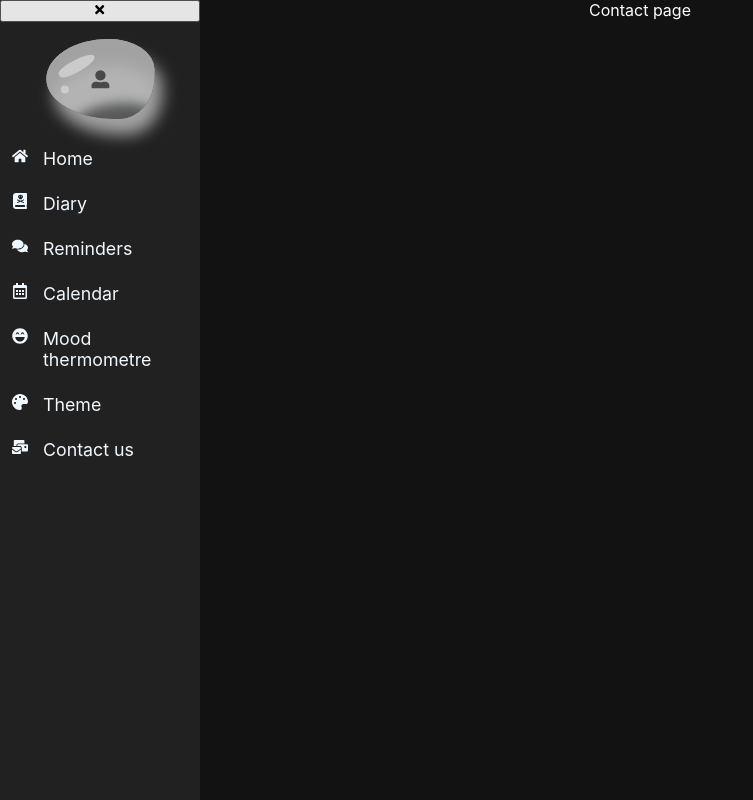
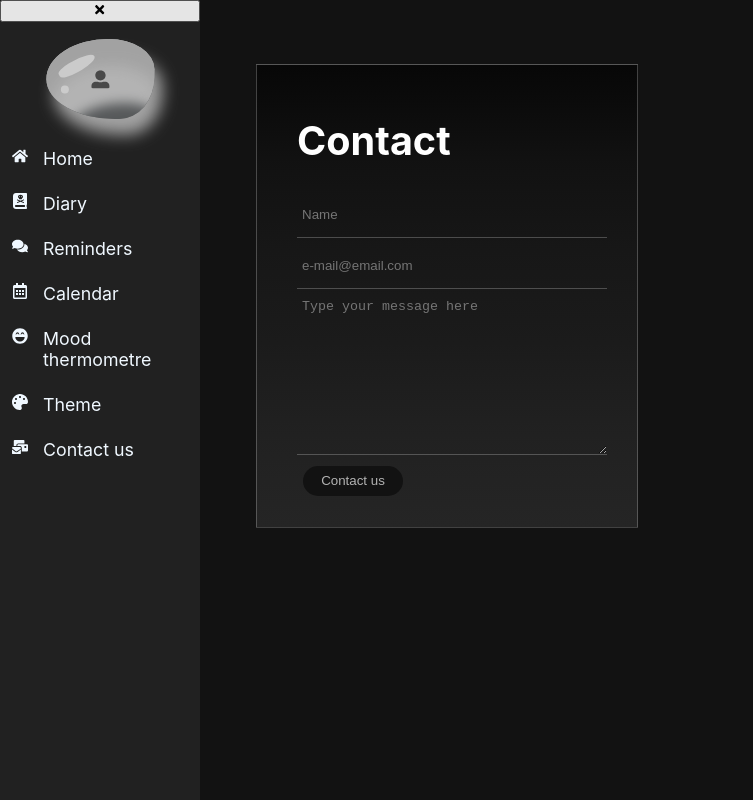
Before and after one commit to navidasaman/diary-app, a React (Create React App) app: page /Contact in a window 1280 px wide. Shown: the whole page, without its empty margins (0-753 px from the left). Built offline with nearby package versions, Linux system fonts and the light colour scheme.

Commit message:
Created a contact form component and added it on the Contact page

```diff
--- /dev/null
+++ b/src/components/Form.tsx
@@ -0,0 +1,40 @@
+import React, { useState } from 'react'
+import '../css/Form.css'
+
+function Form() {
+    /*useState hooks to set initial values to the state variables to store the user input through setters*/
+    const [name, setName] = useState('');
+    const [email, setEmail] = useState('');
+    const [message, setMessage] = useState('');
+
+    /*This function prevents default submisson of the form, clears the form
+    and notifies user that their message has been sent upon pressing the submit button */
+    const handleSubmit = (e: React.FormEvent) => {
+      e.preventDefault();
+      setName('');
+      setEmail('');
+      setMessage('');
+      alert(`Thank you for your message! we will get back to you as soon as possible!`);
+      console.log(`Name: ${name}\nEmail: ${email}\nMessage: ${message}`)
+    };
+
+    /*Returns the contact form*/
+    return (
+        <form method='post' /*action="mailto:removedemailforthisrepositoryprivacyreasons@email.com"*/ className="contactForm" onSubmit={handleSubmit}>
+            <h1>Contact</h1>
+            <input type="text" name="name" id="name" placeholder='Name' onChange={(e) => setName(e.target.value)} value={name} />
+            <input type="email" name="email" id="email" placeholder='e-mail@email.com' onChange={(e) => setEmail(e.target.value)} value={email} required />
+            <textarea
+                name="message"
+                id="message"
+                style={{ width: '100%', height: '150px' }}
+                placeholder='Type your message here'
+                required
+                onChange={(e) => setMessage(e.target.value)} value={message}
+            ></textarea>
+            <button className="formButton" type='submit'>Contact us</button>
+        </form>
+    )
+}
+
+export default Form
--- /dev/null
+++ b/src/css/Form.css
@@ -0,0 +1,40 @@
+/* ------------- Form component CSS  ------------- */
+.contactForm {
+    background-color: rgba(240, 248, 255, 0.048);
+    margin: 50px auto;
+    max-width: 300px;
+    max-height: 420px;
+    padding: 2% 40px;
+    border: 1px solid #dddddd45;
+    background-image: linear-gradient(rgb(7, 7, 7), rgb(17, 17, 17), rgb(23, 23, 23), rgb(27, 27, 27), rgb(33, 33, 33), rgb(37, 37, 37));
+    margin:5% 10% 5% 20%;
+    font-size: calc(7px + 1vw);
+}
+
+form input, textarea {
+    display: flex;
+    width:100%;
+    height: 35px;
+    padding: 5px;
+    margin:5px auto;
+    background-color:transparent;
+    border: 1px solid #dddddd45;
+    border-top: none;
+    border-left: none;
+    border-right: none;
+    color: rgba(240, 248, 255, 0.61);
+}
+
+.formButton {
+    height: 30px;
+    width:100px;
+    background-color: #121212;
+    border-radius: 50px;
+    color:#b3b3b3;
+    border: none;
+    margin: 2%;
+}
+.formButton:hover {
+    transition: 0.3s ease;
+    opacity: 0.7;
+}
--- a/src/css/index.css
+++ b/src/css/index.css
@@ -19,7 +19,3 @@ body {
   flex-direction: column;
   color: white;
 }
-
-.hello {
-  text-align: center;
-}
--- a/src/pages/Contact.tsx
+++ b/src/pages/Contact.tsx
@@ -1,9 +1,10 @@
 import React from 'react'
+import Form from '../components/Form'
 
 function Contact() {
   return (
     <div>
-      <div className='hello'>Contact page</div>
+      <Form />
     </div>
   )
 }
```
